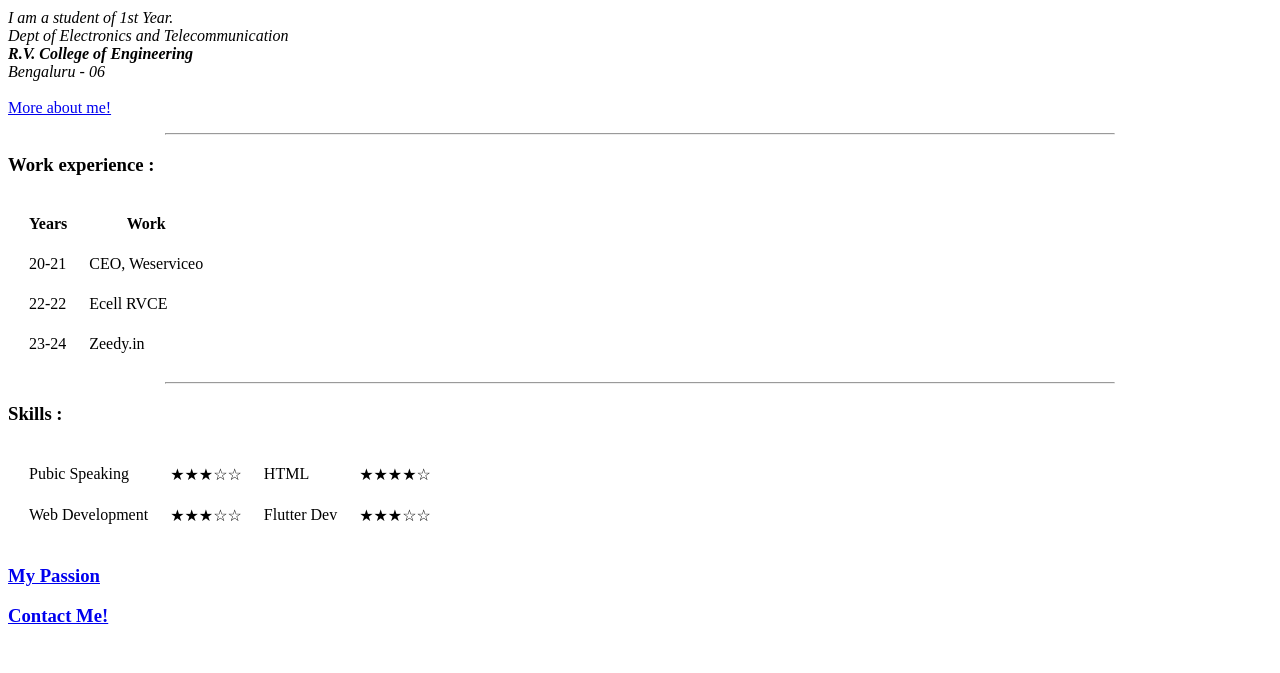
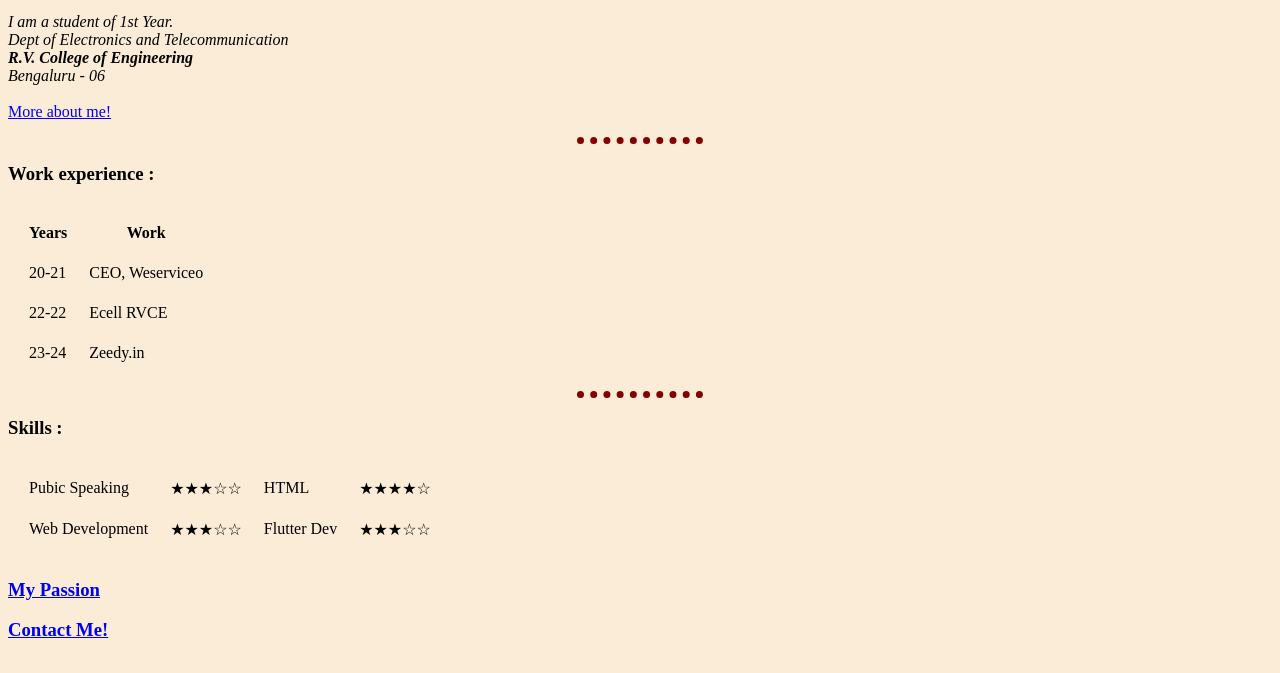
Before and after one commit to theharshith/personal, a plain HTML site: page index.html in a window 1280 px wide. Shown: the part 127-800 px from the top of the page. Drawn offline with Linux system fonts and the light colour scheme.

Commit message:
upated with css stufff

```diff
--- a/index.html
+++ b/index.html
@@ -1,8 +1,21 @@
-
+<!DOCTYPE html>
 <html lang="en">
 <head>
     <meta charset="UTF-8">
     <title>Harshith's Personal Webpage</title>
+    <style>
+        body{
+            background-color: #FAECD6;
+        }
+        hr {
+            width: 10%;
+            border-style: dotted none none;
+
+            border-width: 7px;
+            border-color: #820000 ;
+
+        }
+    </style>
 </head>
 <body>
     <table cellspacing="5">
@@ -19,7 +32,7 @@
         <br>
     </em>
     <a href="aboutme.html">More about me!</a>
-    <hr size=2 width=75%>
+    <hr>
     <h3>Work experience :</h3>
     </p>
     <table cellspacing="20">
@@ -40,7 +53,7 @@
             <td>Zeedy.in</td>
         </tr>
     </table>
-    <hr size=2 width=75%>
+    <hr>
     <h3>Skills :</h3>
     <table cellspacing="20">
         <tr>
```
